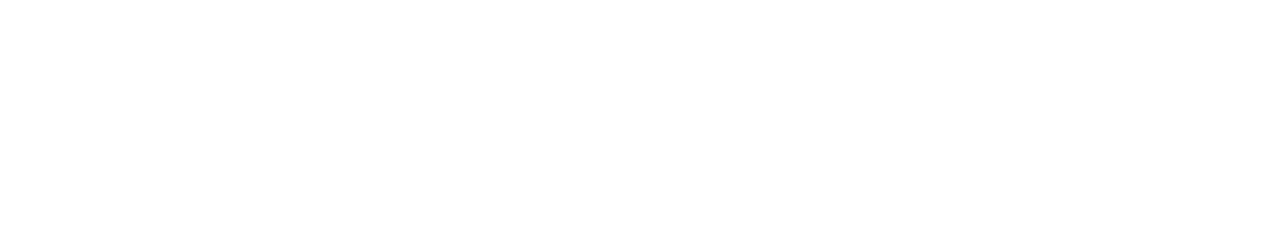
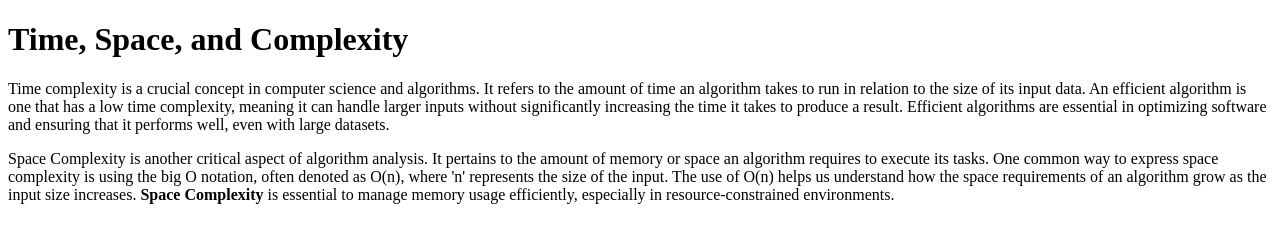
Before and after one commit to acciojob/time-and-space-complexity-durjyo8888, a website: page main.html in a window 1280 px wide. Drawn offline with Linux system fonts and the light colour scheme.

Commit message:
created a submission

```diff
--- a/main.html
+++ b/main.html
@@ -11,6 +11,12 @@
     <script type="text/javascript" src="./script.js">
 </script>
 
+	<h1>Time, Space, and Complexity</h1>
+
+    <p>Time complexity is a crucial concept in computer science and algorithms. It refers to the amount of time an algorithm takes to run in relation to the size of its input data. An efficient algorithm is one that has a low time complexity, meaning it can handle larger inputs without significantly increasing the time it takes to produce a result. Efficient algorithms are essential in optimizing software and ensuring that it performs well, even with large datasets.</p>
+
+    <p>Space Complexity is another critical aspect of algorithm analysis. It pertains to the amount of memory or space an algorithm requires to execute its tasks. One common way to express space complexity is using the big O notation, often denoted as O(n), where 'n' represents the size of the input. The use of O(n) helps us understand how the space requirements of an algorithm grow as the input size increases. <b>Space Complexity</b> is essential to manage memory usage efficiently, especially in resource-constrained environments.</p>
+
 </body>
 
 </html>
```
